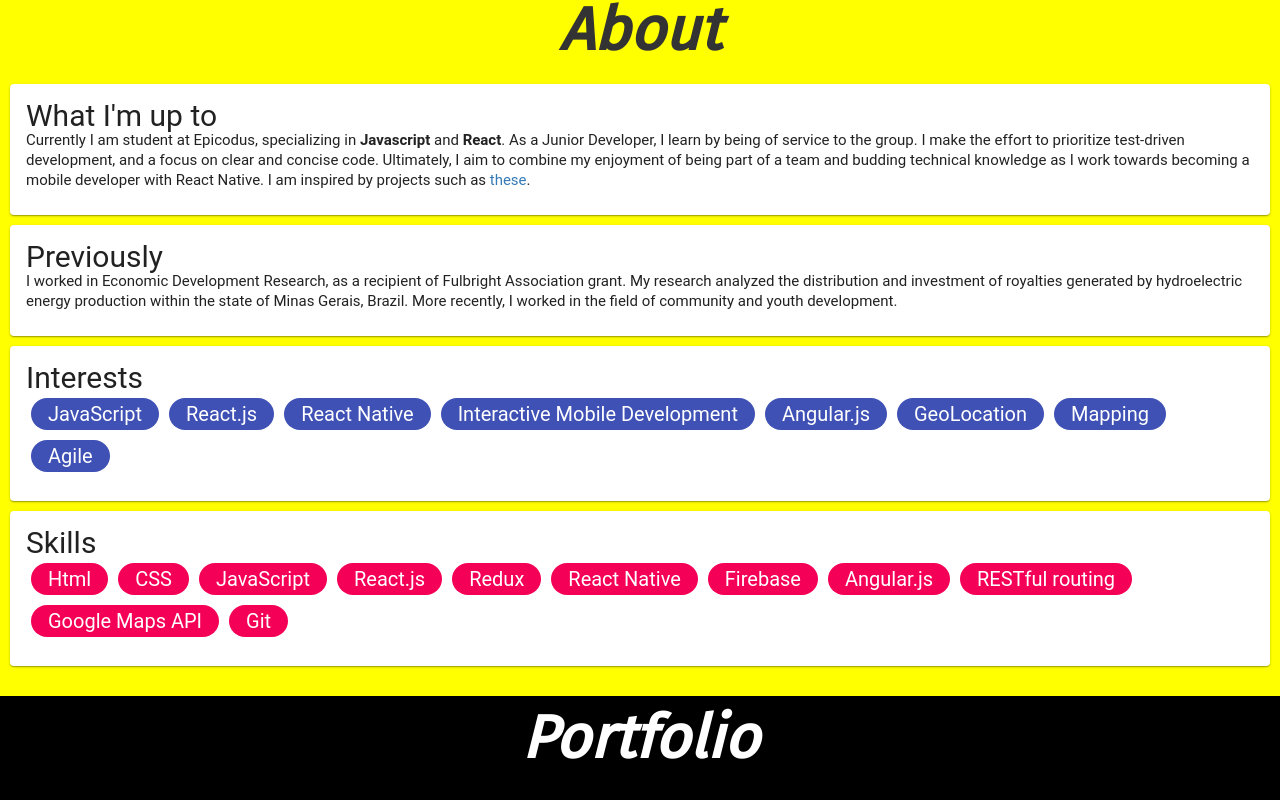
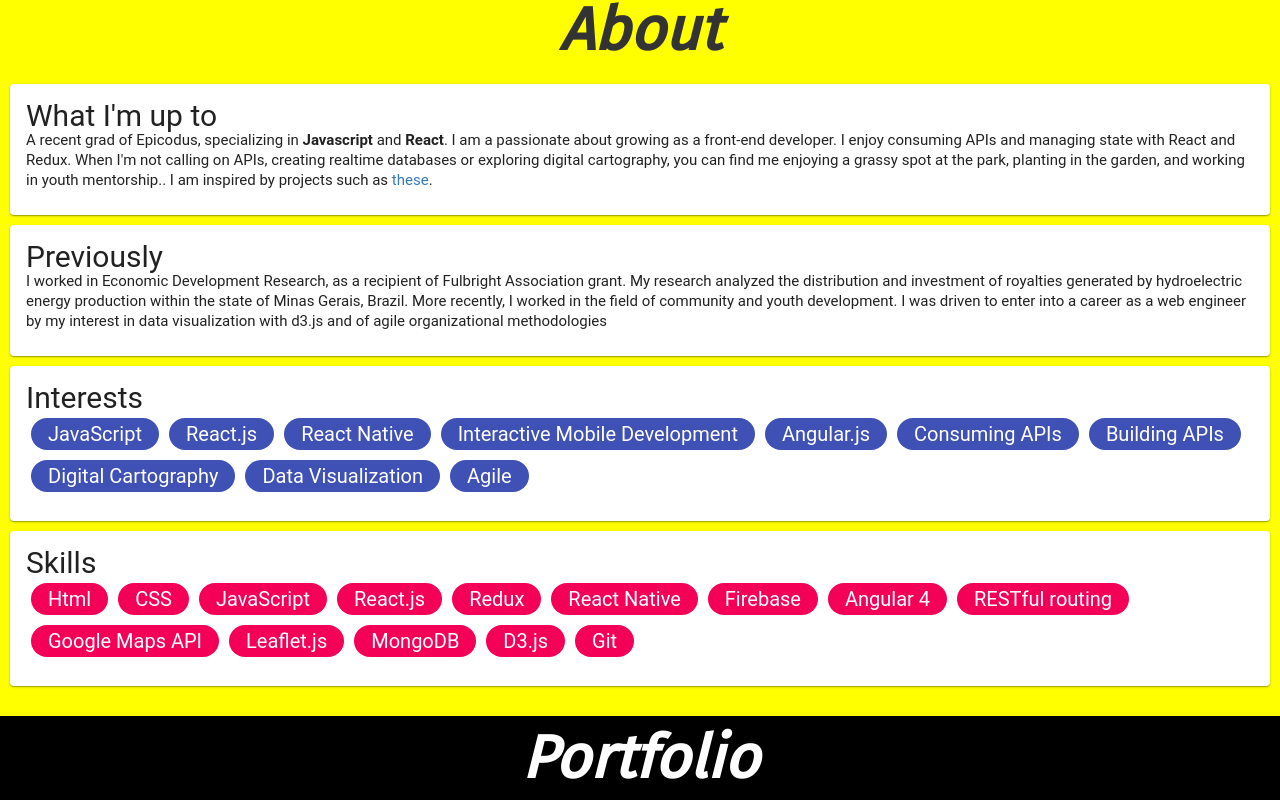
Before and after one commit to devinmounts/react-portfolio, a React (Create React App) app: page / in a window 1280 px wide. Shown: the part 657-1457 px from the top of the page. Built offline with nearby package versions, Linux system fonts and the light colour scheme.

Commit message:
update resume and skills

```diff
--- a/src/components/Bio.jsx
+++ b/src/components/Bio.jsx
@@ -11,13 +11,13 @@ class Bio extends React.Component {
 
   render(){
     let interestChips = [];
-    let interests = ['JavaScript','React.js', 'React Native', 'Interactive Mobile Development', 'Angular.js', 'GeoLocation', 'Mapping', 'Agile'];
+    let interests = ['JavaScript','React.js', 'React Native', 'Interactive Mobile Development', 'Angular.js', 'Consuming APIs', 'Building APIs', 'Digital Cartography', 'Data Visualization', 'Agile'];
        interestChips = interests.map((interest, index) => {
         return <Chip className='theme' color='primary'  key={index} label={interest} />
       });
 
     let skillsChips = [];
-    let skills = ['Html', 'CSS', 'JavaScript', 'React.js', 'Redux', 'React Native', 'Firebase', 'Angular.js', 'RESTful routing', 'Google Maps API', 'Git'];
+    let skills = ['Html', 'CSS', 'JavaScript', 'React.js', 'Redux', 'React Native', 'Firebase', 'Angular 4', 'RESTful routing', 'Google Maps API', 'Leaflet.js', 'MongoDB', 'D3.js', 'Git'];
     skillsChips = skills.map((skill, index) => {
      return <Chip className='theme' color='secondary'  key={index} label={skill} />
    });
@@ -30,14 +30,14 @@ class Bio extends React.Component {
         <Card className='content-div'>
           <CardContent>
             <Typography variant='h3'>What I'm up to</Typography>
-            <Typography variant='h5'>Currently I am student at Epicodus, specializing in <strong>Javascript</strong> and <strong>React</strong>. As a Junior Developer, I learn by being of service to the group.  I make the effort to prioritize test-driven development, and a focus on clear and concise code. Ultimately, I aim to combine my enjoyment of being part of a team and budding technical knowledge as I work towards becoming a mobile developer with React Native. I am inspired by projects such as <a href='https://www.native.io/industries/international_development'>these</a>.</Typography>
+            <Typography variant='h5'>A recent grad of Epicodus, specializing in <strong>Javascript</strong> and <strong>React</strong>.  I am a passionate about growing as a front-end developer. I enjoy consuming APIs and managing state with React and Redux. When I'm not calling on APIs, creating realtime databases or exploring digital cartography, you can find me enjoying a grassy spot at the park, planting in the garden, and working in youth mentorship.. I am inspired by projects such as <a href='https://www.native.io/industries/international_development'>these</a>.</Typography>
           </CardContent>
         </Card>
         <Card className='content-div'>
           <CardContent>
             <Typography variant='h3'>Previously</Typography>
             <Typography variant='h5'>I worked in Economic Development Research, as a recipient of Fulbright Association grant.
-  My research analyzed the distribution and investment of royalties generated by hydroelectric energy production within the state of Minas Gerais, Brazil.  More recently, I worked in the field of community and youth development.</Typography>
+  My research analyzed the distribution and investment of royalties generated by hydroelectric energy production within the state of Minas Gerais, Brazil.  More recently, I worked in the field of community and youth development.  I was driven to enter into a career as a web engineer by my interest in data visualization with d3.js and of agile organizational methodologies </Typography>
           </CardContent>
         </Card>
         <Card className='content-div'>
--- a/src/styles/Landing.css
+++ b/src/styles/Landing.css
@@ -5,6 +5,7 @@
 
 .landing-image {
   background-image: url('./../assets/images/landing1.jpg');
+  background-position: bottom;
   background-size: cover;
   object-fit: contain;
   width: auto;
```
Also changed, not shown: 2 other files (tests, documents, lock files or other folders).
